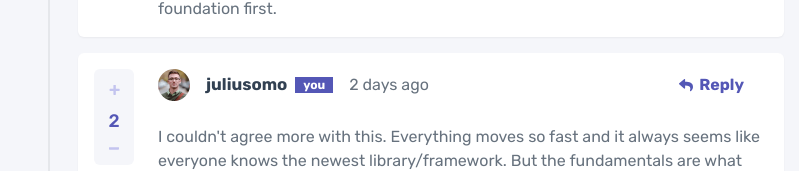
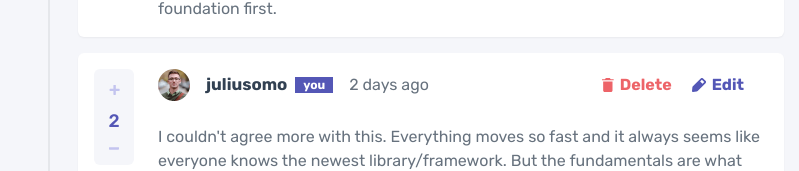
Before and after one commit to soewaiyanag/interactive-comments-section, a React (Vite) app: page / in a window 1280 px wide. Shown: the part 515-686 px from the top of the page, without its empty margins (240-1039 px from the left). Built offline with nearby package versions, Linux system fonts and the light colour scheme; what @savvywombat/tailwindcss-grid-areas would draw is missing.

Commit message:
add EditIcon && DeleteIcon

```diff
--- a/src/Comment.jsx
+++ b/src/Comment.jsx
@@ -1,13 +1,20 @@
-import React, { useState } from "react";
+import React, { useState, useContext } from "react";
 import ReplyIcon from "./ReplyIcon";
+import EditIcon from "./EditIcon";
+import DeleteIcon from "./DeleteIcon";
 import Score from "./Score";
 import Status from "./Status";
 import Reply from "./Reply";
 import WriteReply from "./WriteReply";
+import UserContext from "./CurrentUserContext";
 
 const Comment = (props) => {
   const [showWriteReply, setShowWriteReply] = useState(false);
 
+  const currentUser = useContext(UserContext);
+  const isCurrentUser = currentUser.username === props.name;
+
+  console.log(currentUser);
   const replyHandler = () => {
     setShowWriteReply(!showWriteReply);
   };
@@ -26,7 +33,20 @@ const Comment = (props) => {
           name={props.name}
           createdAt={props.createdAt}
         />
-        <ReplyIcon replyHandler={replyHandler} />
+        <section
+          className="cursor-pointer ml-auto
+                      col-start-2 row-start-3 self-center
+                      sm:row-start-1"
+        >
+          {isCurrentUser ? (
+            <div className="flex gap-5">
+              <DeleteIcon />
+              <EditIcon />
+            </div>
+          ) : (
+            <ReplyIcon clickHandler={replyHandler} />
+          )}
+        </section>
         <p
           className="
             text-grayishBlue text-base font-normal
@@ -36,6 +56,7 @@ const Comment = (props) => {
           {props.children}
         </p>
       </section>
+      <section>{isCurrentUser}</section>
       <section>{showWriteReply ? <WriteReply /> : null}</section>
       <section className="border-l-2 pl-5 sm:ml-8 sm:pl-7">
         {props.replies ? <Reply replies={props.replies} /> : null}
--- /dev/null
+++ b/src/DeleteIcon.jsx
@@ -0,0 +1,19 @@
+import deleteIcon from "./images/icon-delete.svg";
+
+const DeleteIcon = (props) => {
+  return (
+    <div
+      onClick={props.clickHandler}
+      className="
+      flex items-center
+      space-x-1.5
+      select-none active:opacity-75
+      transition-opacity"
+    >
+      <img className="inline-block h-fit" src={deleteIcon} alt="reply_icon" />
+      <span className="font-bold text-softRed">Delete</span>
+    </div>
+  );
+};
+
+export default DeleteIcon;
--- /dev/null
+++ b/src/EditIcon.jsx
@@ -0,0 +1,19 @@
+import editIcon from "./images/icon-edit.svg";
+
+const EditIcon = (props) => {
+  return (
+    <div
+      onClick={props.clickHandler}
+      className="
+      flex items-center
+      space-x-1.5
+      select-none active:opacity-75
+      transition-opacity"
+    >
+      <img className="inline-block h-fit" src={editIcon} alt="reply_icon" />
+      <span className="font-bold text-modrateBlue">Edit</span>
+    </div>
+  );
+};
+
+export default EditIcon;
--- a/src/ReplyIcon.jsx
+++ b/src/ReplyIcon.jsx
@@ -3,14 +3,14 @@ import replyIcon from "./images/icon-reply.svg";
 const ReplyIcon = (props) => {
   return (
     <div
-      onClick={props.replyHandler}
+      onClick={props.clickHandler}
       className="
-      cursor-pointer ml-auto space-x-1.5
-      col-start-2 row-start-3 self-center
-      sm:row-start-1 select-none active:opacity-75
+      flex items-center
+      space-x-1.5
+      select-none active:opacity-75
       transition-opacity"
     >
-      <img className="inline-block" src={replyIcon} alt="reply_icon" />
+      <img className="inline-block h-fit" src={replyIcon} alt="reply_icon" />
       <span className="font-bold text-modrateBlue">Reply</span>
     </div>
   );
```
